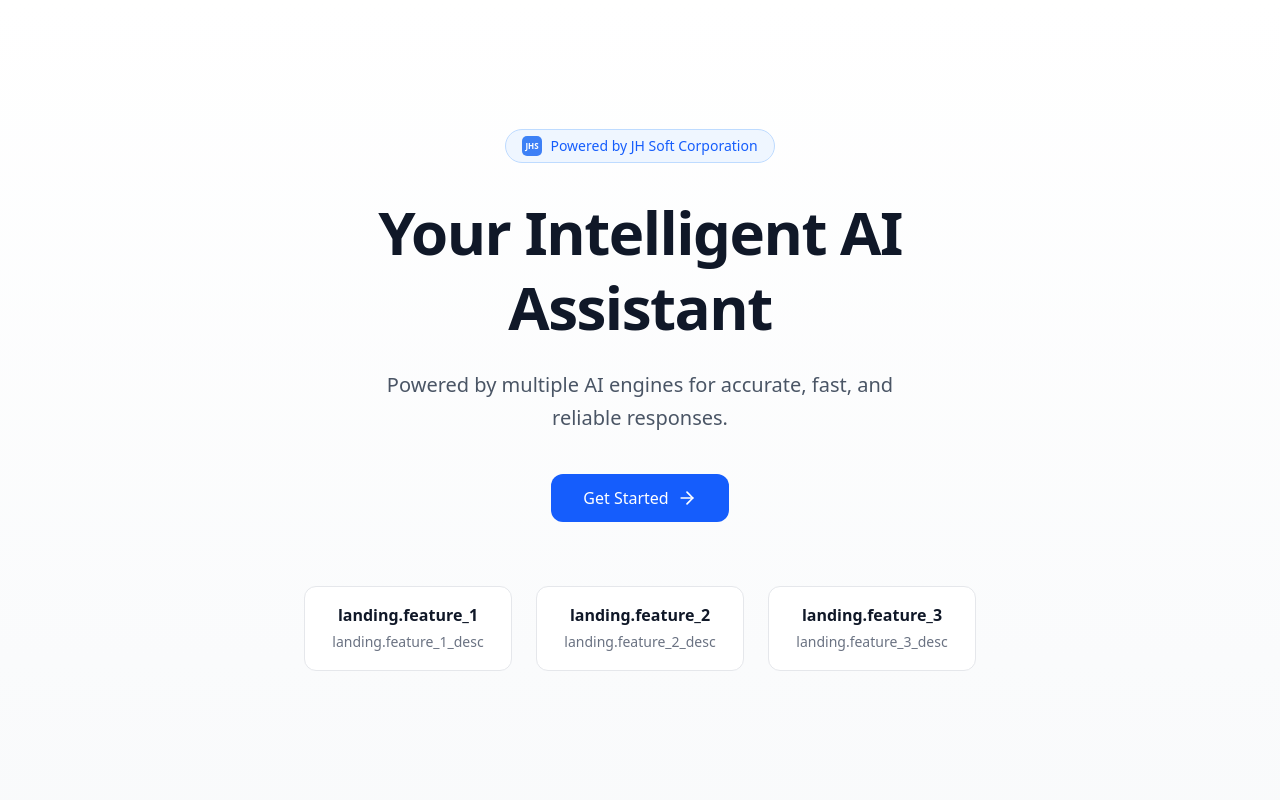
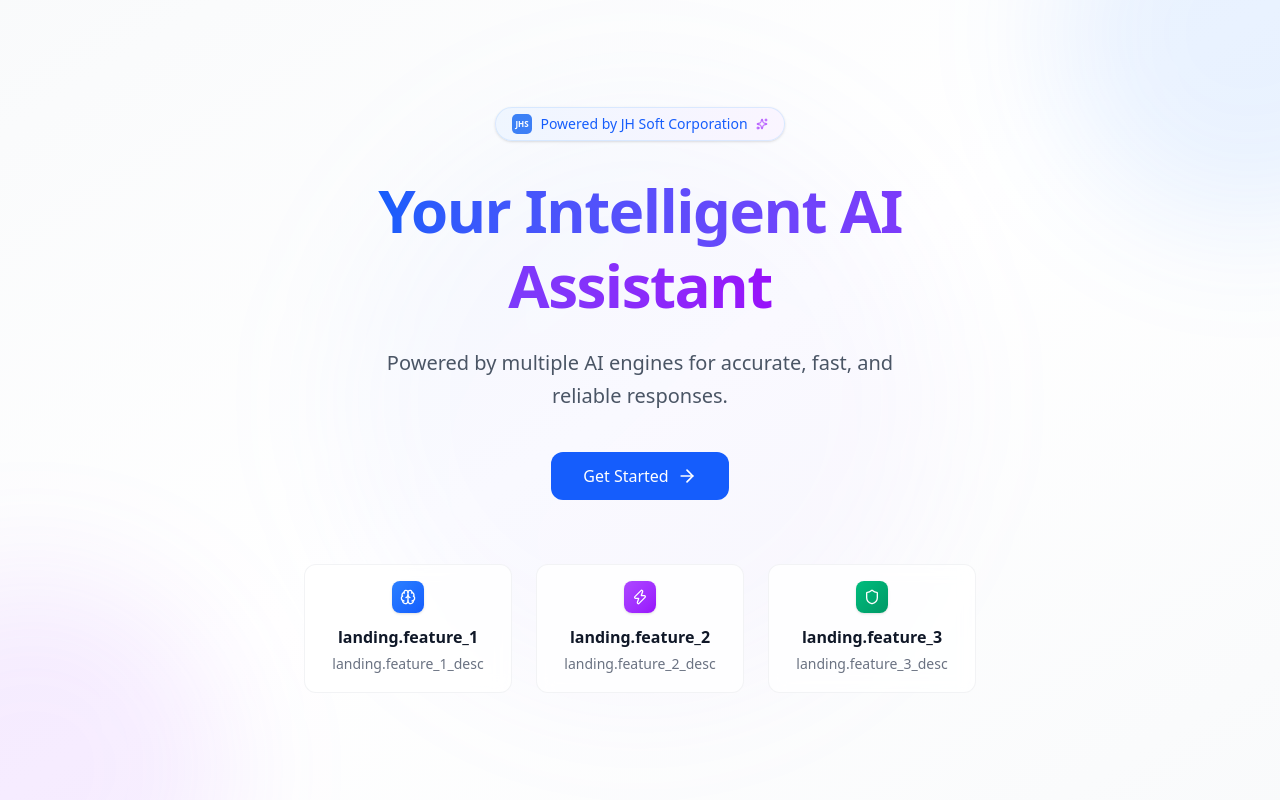
Before and after one commit to jhsone/jhs-one-ai, a Next.js app: page / in a window 1280 px wide. Built offline with nearby package versions, Linux system fonts and the light colour scheme; no server answers.

Commit message:
Fix logout redirect + redesign landing & login pages

```diff
--- a/src/app/(auth)/login/page.tsx
+++ b/src/app/(auth)/login/page.tsx
@@ -5,7 +5,7 @@ import { Button } from '@/components/ui/Button'
 import { createClient } from '@/lib/supabase/client'
 import { useRouter } from 'next/navigation'
 import { useAuth } from '@/components/shared/AuthProvider'
-import { Loader2 } from 'lucide-react'
+import { Loader2, Sparkles } from 'lucide-react'
 import { t } from '@/lib/i18n'
 import { AiAvatar } from '@/components/shared/AiAvatar'
 
@@ -37,20 +37,33 @@ export default function LoginPage() {
 
   if (authLoading || session) {
     return (
-      <div className="min-h-dvh flex items-center justify-center bg-gradient-to-b from-white to-gray-50 dark:from-gray-950 dark:to-gray-900">
-        <Loader2 className="h-8 w-8 animate-spin text-blue-600" />
+      <div className="min-h-dvh flex items-center justify-center bg-gradient-to-br from-gray-50 via-white to-gray-50 dark:from-gray-950 dark:via-gray-900 dark:to-gray-950">
+        <div className="relative">
+          <div className="absolute inset-0 bg-blue-500/20 blur-3xl rounded-full animate-pulse" />
+          <Loader2 className="h-8 w-8 animate-spin text-blue-600 relative" />
+        </div>
       </div>
     )
   }
 
   return (
-    <div className="min-h-dvh flex items-center justify-center px-5 bg-gradient-to-b from-white to-gray-50 dark:from-gray-950 dark:to-gray-900">
-      <div className="w-full max-w-sm">
+    <div className="min-h-dvh flex flex-col items-center justify-center px-5 bg-gradient-to-br from-gray-50 via-white to-gray-50 dark:from-gray-950 dark:via-gray-900 dark:to-gray-950">
+      {/* Background decoration */}
+      <div className="absolute top-0 left-0 w-full h-full overflow-hidden pointer-events-none">
+        <div className="absolute -top-40 -right-40 w-80 h-80 bg-blue-500/10 dark:bg-blue-500/5 rounded-full blur-3xl" />
+        <div className="absolute -bottom-40 -left-40 w-80 h-80 bg-purple-500/10 dark:bg-purple-500/5 rounded-full blur-3xl" />
+      </div>
+
+      <div className="w-full max-w-sm relative">
         <div className="text-center mb-8">
-          <div className="inline-flex items-center justify-center mb-5">
-            <AiAvatar size={56} />
+          <div className="inline-flex items-center justify-center mb-6">
+            <div className="relative">
+              <div className="absolute inset-0 bg-blue-500/20 blur-xl rounded-full animate-pulse" />
+              <AiAvatar size={64} />
             </div>
-          <h1 className="text-xl sm:text-2xl font-bold text-gray-900 dark:text-gray-100 mb-1.5">
+          </div>
+
+          <h1 className="text-2xl sm:text-3xl font-bold text-gray-900 dark:text-gray-100 mb-2 tracking-tight">
             {t('login.title')}
           </h1>
           <p className="text-sm sm:text-base text-gray-500 dark:text-gray-400">
@@ -59,16 +72,17 @@ export default function LoginPage() {
         </div>
 
         {error && (
-          <div className="mb-4 p-3 rounded-lg bg-red-50 dark:bg-red-900/20 border border-red-200 dark:border-red-800">
+          <div className="mb-4 p-3 rounded-lg bg-red-50 dark:bg-red-900/20 border border-red-200 dark:border-red-800 animate-in fade-in">
             <p className="text-xs sm:text-sm text-red-700 dark:text-red-300">{error}</p>
           </div>
         )}
 
+        <div className="bg-white dark:bg-gray-900 rounded-2xl p-6 sm:p-8 shadow-lg border border-gray-100 dark:border-gray-800">
           <Button
             size="lg"
             onClick={handleSignIn}
             disabled={signingIn}
-          className="w-full text-sm sm:text-base"
+            className="w-full text-sm sm:text-base py-3 rounded-xl transition-all duration-200 active:scale-[0.98]"
           >
             {signingIn ? (
               <Loader2 className="h-5 w-5 animate-spin" />
@@ -84,6 +98,14 @@ export default function LoginPage() {
               </>
             )}
           </Button>
+
+          <div className="mt-6 pt-6 border-t border-gray-100 dark:border-gray-800">
+            <div className="flex items-center justify-center gap-2 text-xs text-gray-400 dark:text-gray-500">
+              <Sparkles className="h-3 w-3" />
+              <span>Free • Secure • AI-powered</span>
+            </div>
+          </div>
+        </div>
       </div>
     </div>
   )
--- a/src/app/(dashboard)/layout.tsx
+++ b/src/app/(dashboard)/layout.tsx
@@ -19,7 +19,7 @@ export default function DashboardLayout({ children }: { children: React.ReactNod
   const setSidebarOpen = useAppStore((s) => s.setSidebarOpen)
 
   useEffect(() => {
-    if (!isLoading && !session) router.push('/login')
+    if (!isLoading && !session) router.push('/')
   }, [isLoading, session, router])
 
   const closeSidebar = useCallback(() => setSidebarOpen(false), [setSidebarOpen])
--- a/src/app/(dashboard)/profile/page.tsx
+++ b/src/app/(dashboard)/profile/page.tsx
@@ -57,7 +57,6 @@ export default function ProfilePage() {
 
   const handleSignOut = async () => {
     await supabase.auth.signOut()
-    router.push('/')
     router.refresh()
   }
 
--- a/src/components/landing/Hero.tsx
+++ b/src/components/landing/Hero.tsx
@@ -1,7 +1,7 @@
 'use client'
 
 import { useState } from 'react'
-import { ArrowRight, Loader2 } from 'lucide-react'
+import { ArrowRight, Loader2, Sparkles, Brain, Zap, Shield } from 'lucide-react'
 import { Button } from '@/components/ui/Button'
 import { useRouter } from 'next/navigation'
 import { useAuth } from '@/components/shared/AuthProvider'
@@ -22,7 +22,7 @@ export function Hero() {
 
   if (authError) {
     return (
-      <div className="min-h-dvh flex flex-col items-center justify-center px-5 bg-gradient-to-b from-white to-gray-50 dark:from-gray-950 dark:to-gray-900">
+      <div className="min-h-dvh flex flex-col items-center justify-center px-5 bg-gradient-to-br from-gray-50 via-white to-gray-50 dark:from-gray-950 dark:via-gray-900 dark:to-gray-950">
         <div className="w-full max-w-md text-center">
           <div className="inline-flex items-center justify-center mb-5">
             <AiAvatar size={56} />
@@ -44,17 +44,29 @@ export function Hero() {
   }
 
   return (
-    <div className="min-h-dvh flex flex-col items-center justify-center px-5 sm:px-8 bg-gradient-to-b from-white to-gray-50 dark:from-gray-950 dark:to-gray-900">
-      <div className="w-full max-w-2xl text-center">
-        <div className="inline-flex items-center gap-1.5 sm:gap-2 px-3 sm:px-4 py-1 sm:py-1.5 rounded-full bg-blue-50 dark:bg-blue-900/30 border border-blue-200 dark:border-blue-800 mb-6 sm:mb-8">
+    <div className="min-h-dvh flex flex-col items-center justify-center px-5 sm:px-8 bg-gradient-to-br from-gray-50 via-white to-gray-50 dark:from-gray-950 dark:via-gray-900 dark:to-gray-950 relative overflow-hidden">
+      {/* Background decorations */}
+      <div className="absolute inset-0 pointer-events-none">
+        <div className="absolute -top-40 -right-40 w-96 h-96 bg-blue-500/10 dark:bg-blue-500/5 rounded-full blur-3xl" />
+        <div className="absolute -bottom-40 -left-40 w-96 h-96 bg-purple-500/10 dark:bg-purple-500/5 rounded-full blur-3xl" />
+        <div className="absolute top-1/2 left-1/2 -translate-x-1/2 -translate-y-1/2 w-[600px] h-[600px] bg-gradient-to-br from-blue-400/5 to-purple-400/5 dark:from-blue-400/3 dark:to-purple-400/3 rounded-full blur-3xl" />
+      </div>
+
+      <div className="w-full max-w-2xl text-center relative">
+        {/* Badge */}
+        <div className="inline-flex items-center gap-1.5 sm:gap-2 px-3 sm:px-4 py-1 sm:py-1.5 rounded-full bg-gradient-to-r from-blue-50 to-purple-50 dark:from-blue-900/30 dark:to-purple-900/30 border border-blue-200/50 dark:border-blue-800/50 mb-6 sm:mb-8 shadow-sm">
           <AiAvatar size={20} />
           <span className="text-xs sm:text-sm text-blue-600 dark:text-blue-400 font-medium">
             {t('landing.powered_by')}
           </span>
+          <Sparkles className="h-3 w-3 text-purple-500 dark:text-purple-400" />
         </div>
 
+        {/* Title */}
         <h1 className="text-3xl sm:text-4xl md:text-5xl lg:text-6xl font-bold text-gray-900 dark:text-gray-100 mb-4 sm:mb-6 tracking-tight leading-tight">
-          {t('landing.hero_title')}
+          <span className="bg-gradient-to-r from-blue-600 to-purple-600 dark:from-blue-400 dark:to-purple-400 bg-clip-text text-transparent">
+            {t('landing.hero_title')}
+          </span>
         </h1>
 
         <p className="text-sm sm:text-base md:text-lg lg:text-xl text-gray-600 dark:text-gray-400 mb-8 sm:mb-10 max-w-md sm:max-w-xl mx-auto leading-relaxed px-2 sm:px-0">
@@ -65,7 +77,7 @@ export function Hero() {
           size="lg"
           onClick={handleClick}
           disabled={navigating || isLoading}
-          className="w-full sm:w-auto text-sm sm:text-base px-6 sm:px-8 py-3 sm:py-3 rounded-xl"
+          className="w-full sm:w-auto text-sm sm:text-base px-6 sm:px-8 py-3 sm:py-3 rounded-xl transition-all duration-200 hover:shadow-lg hover:shadow-blue-500/25 active:scale-[0.98]"
         >
           {navigating || isLoading ? (
             <>
@@ -80,17 +92,27 @@ export function Hero() {
           )}
         </Button>
 
+        {/* Features */}
         <div className="mt-10 sm:mt-12 md:mt-16 grid grid-cols-1 sm:grid-cols-3 gap-3 sm:gap-4 md:gap-6 w-full max-w-lg sm:max-w-2xl mx-auto">
           {[
-            { labelKey: 'landing.feature_1', descKey: 'landing.feature_1_desc' },
-            { labelKey: 'landing.feature_2', descKey: 'landing.feature_2_desc' },
-            { labelKey: 'landing.feature_3', descKey: 'landing.feature_3_desc' },
-          ].map((f, i) => (
-            <div key={i} className="p-3 sm:p-4 rounded-xl bg-white dark:bg-gray-900 border border-gray-200 dark:border-gray-800 text-left sm:text-center">
-              <h3 className="font-semibold text-sm sm:text-base text-gray-900 dark:text-gray-100 mb-0.5 sm:mb-1">{t(f.labelKey)}</h3>
-              <p className="text-xs sm:text-sm text-gray-500 dark:text-gray-400 leading-relaxed">{t(f.descKey)}</p>
-            </div>
-          ))}
+            { icon: Brain, labelKey: 'landing.feature_1', descKey: 'landing.feature_1_desc', color: 'from-blue-500 to-blue-600' },
+            { icon: Zap, labelKey: 'landing.feature_2', descKey: 'landing.feature_2_desc', color: 'from-purple-500 to-purple-600' },
+            { icon: Shield, labelKey: 'landing.feature_3', descKey: 'landing.feature_3_desc', color: 'from-emerald-500 to-emerald-600' },
+          ].map((f, i) => {
+            const Icon = f.icon
+            return (
+              <div
+                key={i}
+                className="group p-3 sm:p-4 rounded-xl bg-white/80 dark:bg-gray-900/80 border border-gray-200/50 dark:border-gray-800/50 text-left sm:text-center hover:shadow-md hover:border-gray-300 dark:hover:border-gray-700 transition-all duration-200 backdrop-blur-sm"
+              >
+                <div className={`inline-flex items-center justify-center w-8 h-8 rounded-lg bg-gradient-to-br ${f.color} text-white mb-2 sm:mb-3 shadow-sm`}>
+                  <Icon className="h-4 w-4" />
+                </div>
+                <h3 className="font-semibold text-sm sm:text-base text-gray-900 dark:text-gray-100 mb-0.5 sm:mb-1">{t(f.labelKey)}</h3>
+                <p className="text-xs sm:text-sm text-gray-500 dark:text-gray-400 leading-relaxed">{t(f.descKey)}</p>
+              </div>
+            )
+          })}
         </div>
       </div>
     </div>
--- a/src/components/sidebar/Sidebar.tsx
+++ b/src/components/sidebar/Sidebar.tsx
@@ -87,7 +87,6 @@ export function Sidebar() {
   const handleSignOut = async () => {
     const supabase = createClient()
     await supabase.auth.signOut()
-    router.push('/')
     router.refresh()
   }
 
```
Lines whose indentation alone changed are shown as unchanged.
